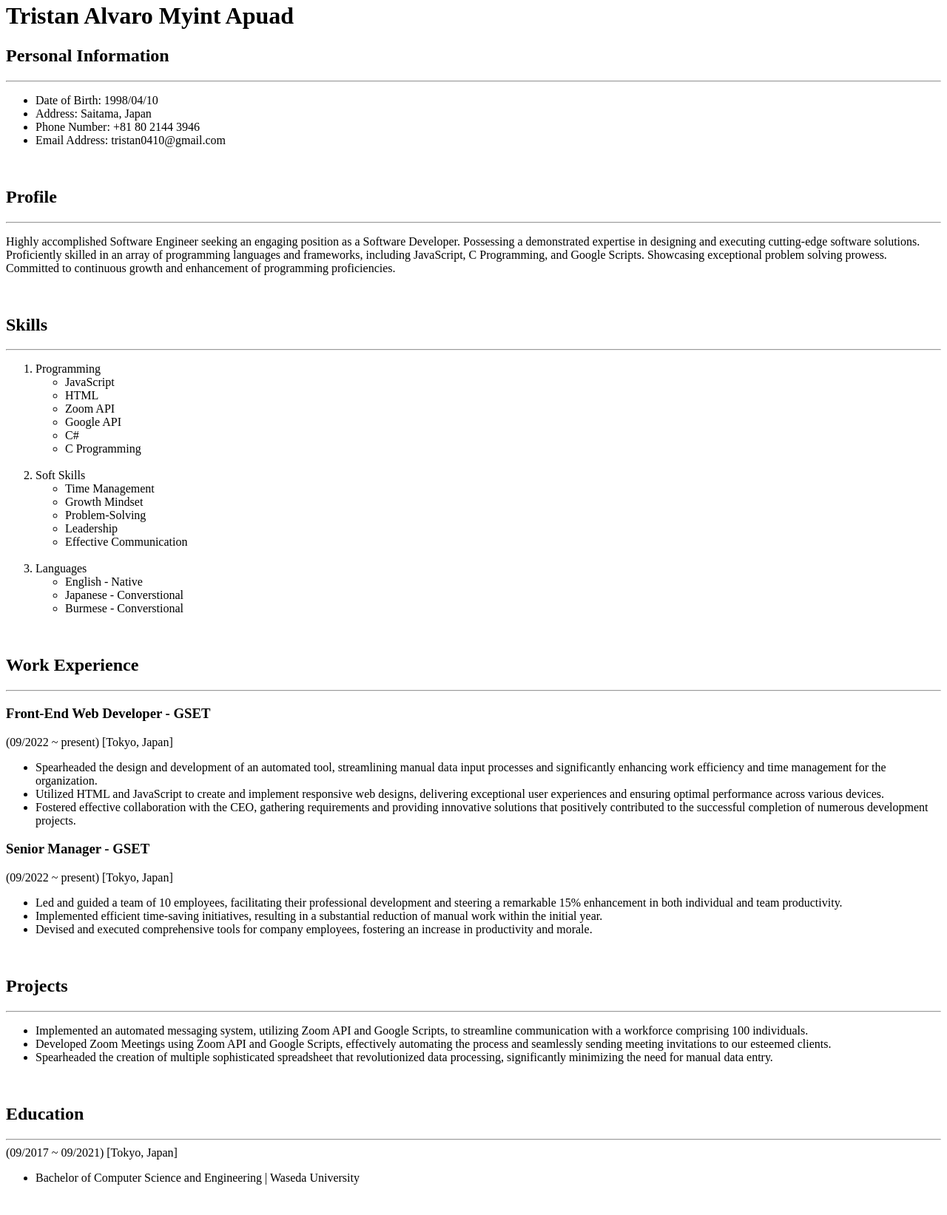
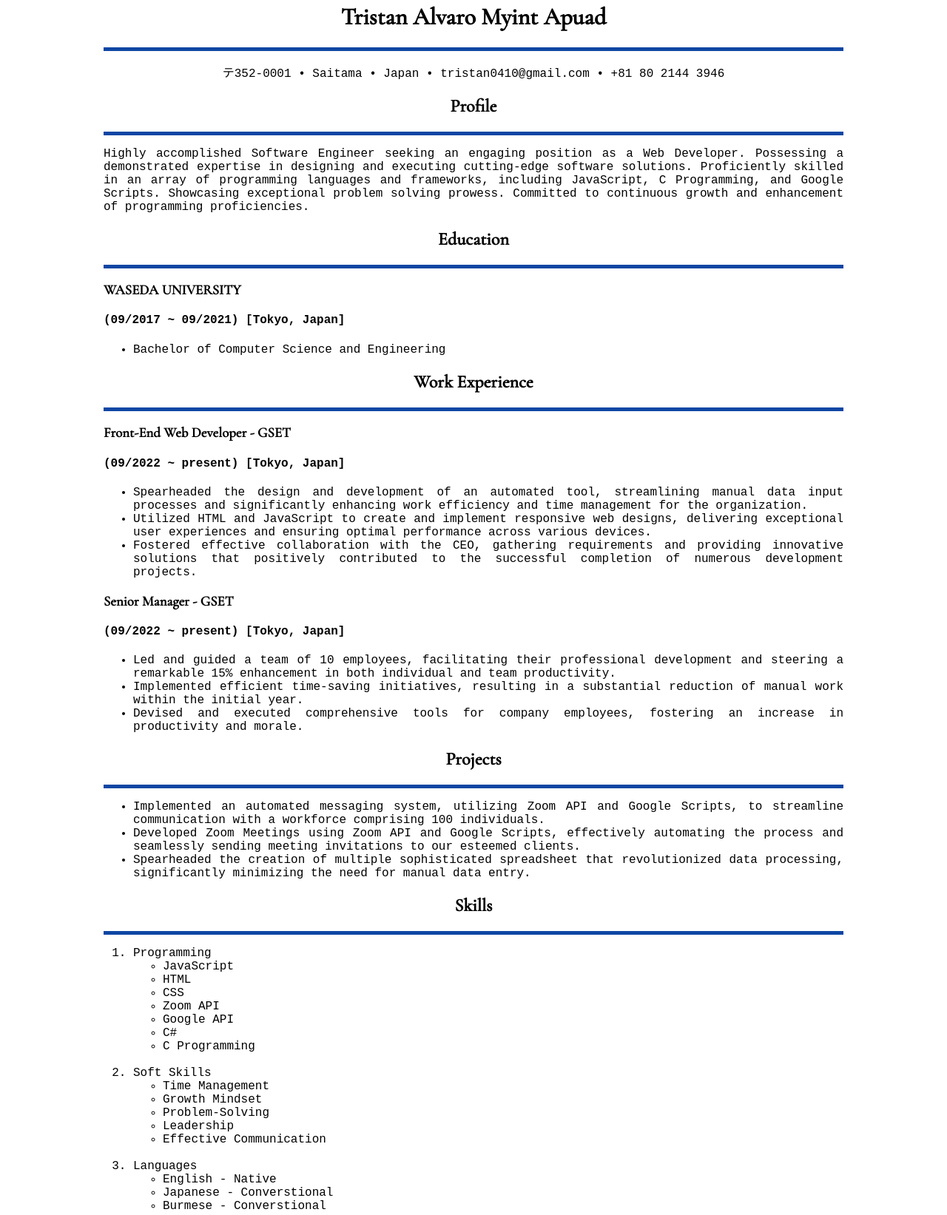
Before and after one commit to tristan0410/My_Resume, a plain HTML site: page index.html in a window 1280 px wide. Shown: the part 18-1661 px from the top of the page at 74% size. Before the commit the page ends 1636 px from the top, so only its background shows below. Drawn offline with nearby package versions, Linux system fonts and the light colour scheme; a web font is replaced by a local one.

Commit message:
Updates using CSS and display adjustments

```diff
--- a/index.html
+++ b/index.html
@@ -4,44 +4,128 @@
   <header>
     <meta charset="UTF-8" />
     <title>My Resume</title>
+    <link rel="stylesheet" href="./styles.css" />
+    <link rel="preconnect" href="https://fonts.googleapis.com" />
+    <link rel="preconnect" href="https://fonts.gstatic.com" crossorigin />
+    <link
+      href="https://fonts.googleapis.com/css2?family=Caveat:wght@400..700&family=Cormorant+Garamond:wght@500&family=Reddit+Mono:wght@200..900&display=swap"
+      rel="stylesheet"
+    />
   </header>
 </html>
 
-<body>
+<body class="centered-div body_font">
+  <div> <!--HEADING-->
     <h1>Tristan Alvaro Myint Apuad</h1>
+    <div class="color_block"></div>
+    <p style="text-align: center;">
+      テ352-0001 • Saitama • Japan • tristan0410@gmail.com • +81 80 2144 3946
+    </p>
+  </div>
 
-  <h2>Personal Information</h2>
-  <hr />
-  <ul>
-    <li>Date of Birth: 1998/04/10</li>
-    <li>Address: Saitama, Japan</li>
-    <li>Phone Number: +81 80 2144 3946</li>
-    <li>Email Address: tristan0410@gmail.com</li>
-  </ul>
-
-  <br />
-
+  <div> <!--PROFILE SECTION-->
     <h2>Profile</h2>
-  <hr />
+    <div class="color_block"></div>
     <p>
       Highly accomplished Software Engineer seeking an engaging position as a
-    Software Developer. Possessing a demonstrated expertise in designing and
-    executing cutting-edge software solutions. Proficiently skilled in an array
-    of programming languages and frameworks, including JavaScript, C
+      Web Developer. Possessing a demonstrated expertise in designing and
+      executing cutting-edge software solutions. Proficiently skilled in an
+      array of programming languages and frameworks, including JavaScript, C
       Programming, and Google Scripts. Showcasing exceptional problem solving
       prowess. Committed to continuous growth and enhancement of programming
       proficiencies.
     </p>
+  </div>
 
-  <br />
+  <div> <!--EDUCATION SECTION-->
+    <h2>Education</h2>
+    <div class="color_block"></div>
+    <h3>WASEDA UNIVERSITY</h3>
+    <h4>(09/2017 ~ 09/2021) [Tokyo, Japan]</h4>
+    <ul>
+      <li>Bachelor of Computer Science and Engineering</li>
+    </ul>
+  </div>
 
+  <div> <!--WORK EXPERIENCE SECTION-->
+    <h2>Work Experience</h2>
+    <div class="color_block"></div>
+    <h3>Front-End Web Developer - GSET</h3>
+    <h4>(09/2022 ~ present) [Tokyo, Japan]</h4>
+    <ul>
+      <li>
+        Spearheaded the design and development of an automated tool,
+        streamlining manual data input processes and significantly enhancing
+        work efficiency and time management for the organization.
+      </li>
+
+      <li>
+        Utilized HTML and JavaScript to create and implement responsive web
+        designs, delivering exceptional user experiences and ensuring optimal
+        performance across various devices.
+      </li>
+
+      <li>
+        Fostered effective collaboration with the CEO, gathering requirements
+        and providing innovative solutions that positively contributed to the
+        successful completion of numerous development projects.
+      </li>
+    </ul>
+
+    <h3>Senior Manager - GSET</h3>
+    <h4>(09/2022 ~ present) [Tokyo, Japan]</h4>
+    <ul>
+      <li>
+        Led and guided a team of 10 employees, facilitating their professional
+        development and steering a remarkable 15% enhancement in both individual
+        and team productivity.
+      </li>
+
+      <li>
+        Implemented efficient time-saving initiatives, resulting in a
+        substantial reduction of manual work within the initial year.
+      </li>
+
+      <li>
+        Devised and executed comprehensive tools for company employees,
+        fostering an increase in productivity and morale.
+      </li>
+    </ul>
+  </div>
+
+  <div> <!--PROJECTS SECTION-->
+    <h2>Projects</h2>
+    <div class="color_block"></div>
+    <ul>
+      <li>
+        Implemented an automated messaging system, utilizing Zoom API and Google
+        Scripts, to streamline communication with a workforce comprising 100
+        individuals.
+      </li>
+
+      <li>
+        Developed Zoom Meetings using Zoom API and Google Scripts, effectively
+        automating the process and seamlessly sending meeting invitations to our
+        esteemed clients.
+      </li>
+
+      <li>
+        Spearheaded the creation of multiple sophisticated spreadsheet that
+        revolutionized data processing, significantly minimizing the need for
+        manual data entry.
+      </li>
+    </ul>
+  </div>
+
+  <div> <!--SKILLS SECTION-->
     <h2>Skills</h2>
-  <hr />
+    <div class="color_block"></div>
     <ol>
       <li>Programming</li>
       <ul>
         <li>JavaScript</li>
         <li>HTML</li>
+        <li>CSS</li>
         <li>Zoom API</li>
         <li>Google API</li>
         <li>C#</li>
@@ -65,85 +149,6 @@
         <li>Burmese - Converstional</li>
       </ul>
     </ol>
-
-  <br />
-
-  <h2>Work Experience</h2>
-  <hr />
-  <h3>Front-End Web Developer - GSET</h3>
-  (09/2022 ~ present) [Tokyo, Japan]
-  <ul>
-    <li>
-      Spearheaded the design and development of an automated tool, streamlining
-      manual data input processes and significantly enhancing work efficiency
-      and time management for the organization.
-    </li>
-
-    <li>
-      Utilized HTML and JavaScript to create and implement responsive web
-      designs, delivering exceptional user experiences and ensuring optimal
-      performance across various devices.
-    </li>
-
-    <li>
-      Fostered effective collaboration with the CEO, gathering requirements and
-      providing innovative solutions that positively contributed to the
-      successful completion of numerous development projects.
-    </li>
-  </ul>
-
-  <h3>Senior Manager - GSET</h3>
-  (09/2022 ~ present) [Tokyo, Japan]
-  <ul>
-    <li>
-      Led and guided a team of 10 employees, facilitating their professional
-      development and steering a remarkable 15% enhancement in both individual
-      and team productivity.
-    </li>
-
-    <li>
-      Implemented efficient time-saving initiatives, resulting in a substantial
-      reduction of manual work within the initial year.
-    </li>
-
-    <li>
-      Devised and executed comprehensive tools for company employees, fostering
-      an increase in productivity and morale.
-    </li>
-  </ul>
-
-  <br />
-
-  <h2>Projects</h2>
-  <hr />
-  <ul>
-    <li>
-      Implemented an automated messaging system, utilizing Zoom API and Google
-      Scripts, to streamline communication with a workforce comprising 100
-      individuals.
-    </li>
-
-    <li>
-      Developed Zoom Meetings using Zoom API and Google Scripts, effectively
-      automating the process and seamlessly sending meeting invitations to our
-      esteemed clients.
-    </li>
-
-    <li>
-      Spearheaded the creation of multiple sophisticated spreadsheet that
-      revolutionized data processing, significantly minimizing the need for
-      manual data entry.
-    </li>
-  </ul>
-
-  <br />
-
-  <h2>Education</h2>
-  <hr />
-  (09/2017 ~ 09/2021) [Tokyo, Japan]
-  <ul>
-    <li>Bachelor of Computer Science and
-        Engineering | Waseda University</li>
-  </ul>
-
+  </div>
+  <br/>
 </body>
--- /dev/null
+++ b/styles.css
@@ -0,0 +1,79 @@
+@media (min-width: 900px) {
+  h1,
+  h2 {
+    font-family: "Cormorant Garamond", serif;
+    font-weight: 70px;
+    font-style: normal;
+    text-align: center;
+  }
+
+  h3 {
+    font-family: "Cormorant Garamond", serif;
+    font-weight: 60px;
+    font-style: normal;
+  }
+
+  .color_block {
+    background-color: #0e46a3;
+    height: 5px;
+  }
+
+  .body_font {
+    font-family: "Reddit Mono", monospace;
+    font-optical-sizing: auto;
+    font-weight: 50px;
+    font-style: normal;
+    text-align: justify;
+  }
+
+  .centered-div {
+    max-width: 1000px;
+    margin: 0 auto;
+  }
+}
+
+@media (max-width: 400px) {
+  html {
+    font-size: 9px;
+  }
+
+  h1,
+  h2 {
+    font-family: "Cormorant Garamond", serif;
+    font-style: normal;
+    text-align: center;
+  }
+
+  h3 {
+    font-family: "Cormorant Garamond", serif;
+    font-style: normal;
+    margin-left: 10px;
+  }
+
+  .color_block {
+    background-color: #0e46a3;
+    height: 5px;
+  }
+
+  div > ul {
+    padding-left: 20px;
+  }
+
+  div > ol {
+    padding-left: 20px;
+  }
+
+  div {
+    font-family: "Reddit Mono", monospace;
+    font-optical-sizing: auto;
+    font-style: normal;
+    text-align: justify;
+    padding-right: 10px;
+    padding-left: 10px;
+  }
+
+  .centered-div {
+    max-width: 1000px;
+    margin: 0 auto;
+  }
+}
```
Lines whose indentation alone changed are shown as unchanged.
